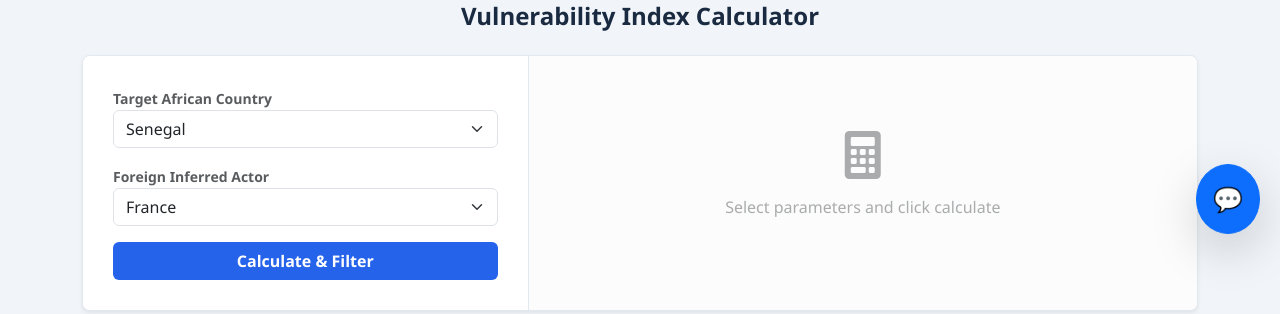
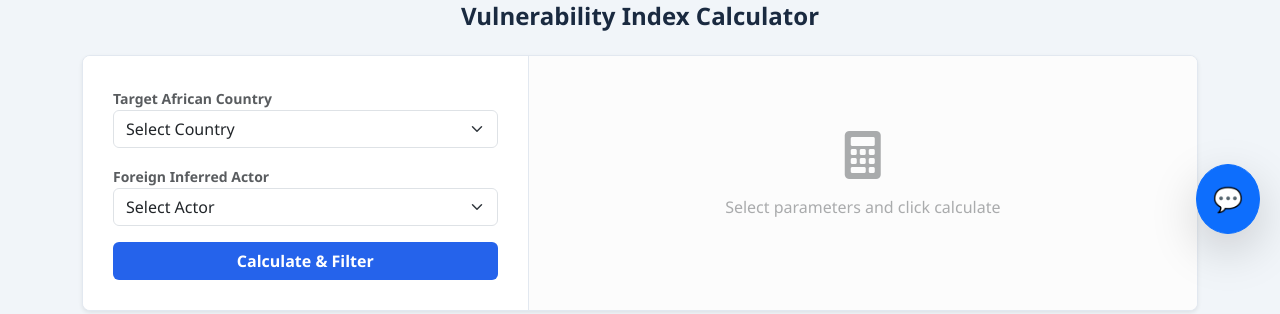
Before and after one commit to CodeForAfrica/VI, a Django app: page / in a window 1280 px wide. Shown: the part 546-860 px from the top of the page. Run offline with Django 4.2, Linux system fonts and the light colour scheme; data that the repository does not hold is empty.

Commit message:
Update overview.html

```diff
--- a/dashboard/templates/overview.html
+++ b/dashboard/templates/overview.html
@@ -98,7 +98,8 @@
         <form method="get" action=".">
             <div class="mb-3">
                 <label class="fw-bold small text-muted">Target African Country</label>
-                <select name="calc_target_country" class="form-select">  <!-- FIXED: Changed parameter name -->
+                <select name="calc_target_country" class="form-select">
+                    <option value="">Select Country</option>
                     {% for country in african_countries %}
                     <option value="{{ country }}" {% if country == selected_country %}selected{% endif %}>{{ country }}</option>
                     {% endfor %}
@@ -106,7 +107,8 @@
             </div>
             <div class="mb-3">
                 <label class="fw-bold small text-muted">Foreign Inferred Actor</label>
-                <select name="calc_foreign_actor" class="form-select">  <!-- FIXED: Changed parameter name -->
+                <select name="calc_foreign_actor" class="form-select">
+                    <option value="">Select Actor</option>
                     {% for actor in foreign_actors %}
                     <option value="{{ actor }}" {% if actor == selected_actor %}selected{% endif %}>{{ actor }}</option>
                     {% endfor %}
```
